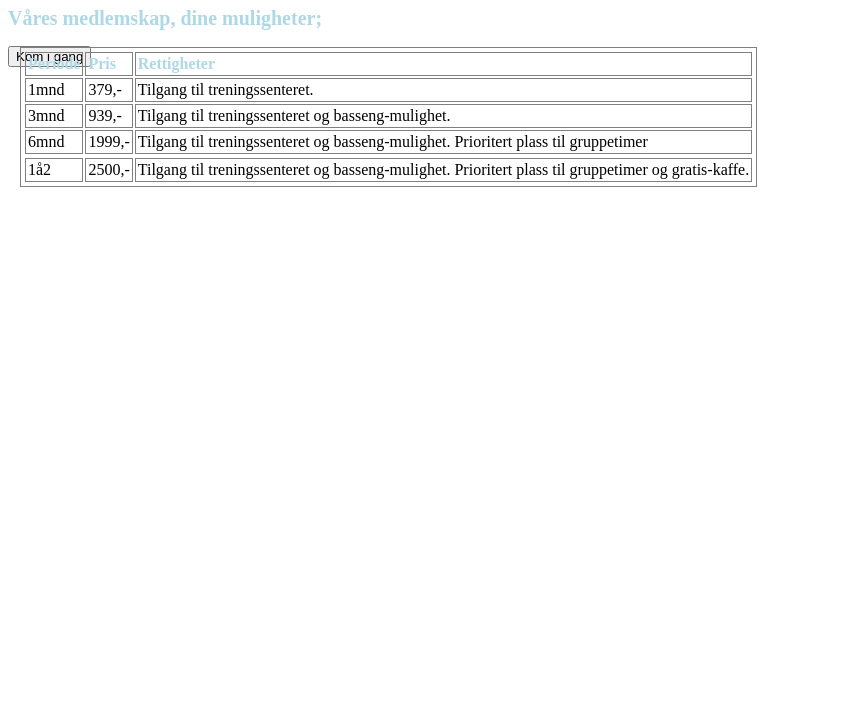
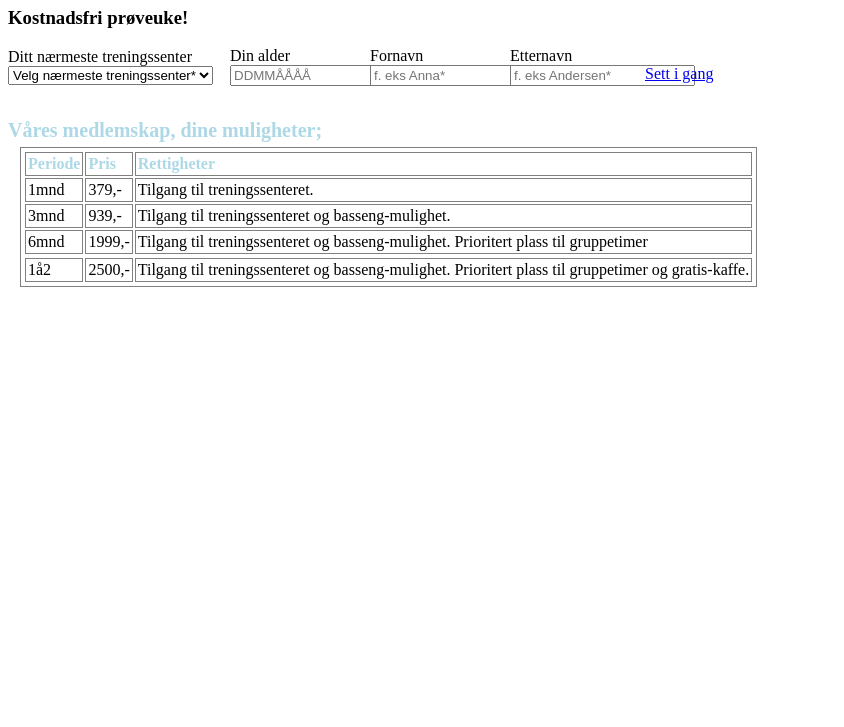
Before and after one commit to marielolboye/marielolboye.github.io, a plain HTML site: page Nettside/Medlemskap.html in a window 1280 px wide. Shown: the part 73-800 px from the top of the page, without its empty margins (0-844 px from the left). Drawn offline with Linux system fonts and the light colour scheme.

Commit message:
marielolboye

```diff
--- a/Nettside/Medlemskap.css
+++ b/Nettside/Medlemskap.css
@@ -5,11 +5,12 @@ span.overskrift1 {
 
 h1 {
     color: lightskyblue;
-    text-align: center
+    text-align: left;
 }
 
 h2 {
     color: lightblue;
+    top: 150px;
     font-size: 20px;
 }
 
@@ -21,6 +22,7 @@ div {
     list-style: none;
     margin: 10px;
     padding: 10px;
+    top: 200px;
 }
 
 th {
@@ -35,6 +37,27 @@ table {
     padding: 2px;
 }
 
-header.knapp {
-    top: 150px;
+#velg {
+    top: 100px;
+    left: 5px;
 }
+
+#alder {
+    top: 100px;
+    left: 210px;
+}
+
+#navn {
+    top: 100px;
+    left: 350px;
+}
+
+#etternavn {
+    top: 100px;
+    left: 490px;
+}
+
+#knapp {
+    top: 118px;
+    left: 625px;
+}
--- a/Nettside/Medlemskap.html
+++ b/Nettside/Medlemskap.html
@@ -14,6 +14,48 @@
         <h1>M E D L E M S K A P </h1>
 
     </header>
+
+    <article id="Prøveuke">
+        <h3>
+            Kostnadsfri prøveuke!
+        </h3>
+        <div id="velg"></div>
+        Ditt nærmeste treningssenter
+        <br>
+        <select name="centerId"><option value="">Velg nærmeste treningssenter*</option><option value="544">Asker</option><option value="541">Bergen</option><option value="516">Haugesund</option><option value="519">Karmøy</option><option value="525">Kongsberg</option><option value="527">Kristiansund</option><option value="533">Lillehammer</option><option value="522">Oslo</option><option value="517">Skien</option></select>
+        </div>
+
+
+        <div id="alder">
+            Din alder
+            <br>
+            <input type="text" name="socialSecurityNumber" placeholder="DDMMÅÅÅÅ" data-min-chars="8" class="required find-member">
+        </div>
+
+        <div id="navn">
+            Fornavn
+            <br>
+            <input type="text" name="firstName" placeholder="f. eks Anna*" data-min-chars="2" class="required find-member">
+        </div>
+
+        <div id="etternavn">
+            Etternavn
+            <br>
+            <input type="text" name="lastName" placeholder="f. eks Andersen*" data-min-chars="2" class="required find-member">
+        </div>
+
+
+        <div id="knapp">
+            <a style="margin: 0 auto;" href="#" class="btn-btn yellow-bg interest-form-submit">Sett i gang</a>
+
+        </div>
+
+    </article>
+
+
+
+
+    <br>
     <article id="Medlemskap">
         <h2>
             Våres medlemskap, dine muligheter;
@@ -54,9 +96,13 @@
 
 
 
-    <header id="knapp">
-        <button onclick="Kom i gang()">Kom i gang</button>
-    </header>
+
+
+
+
+
+
+
 
 
 </body>
```
